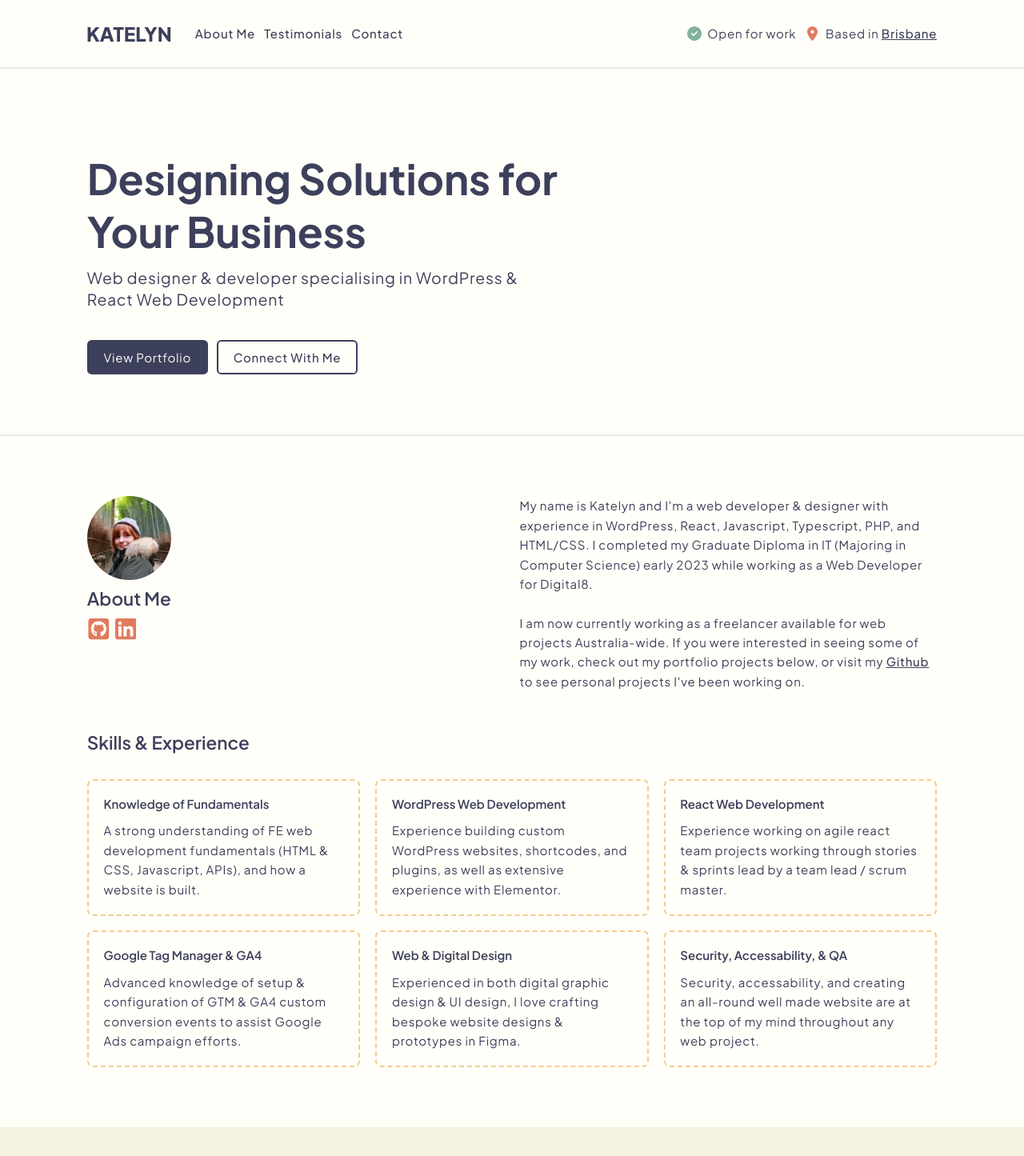
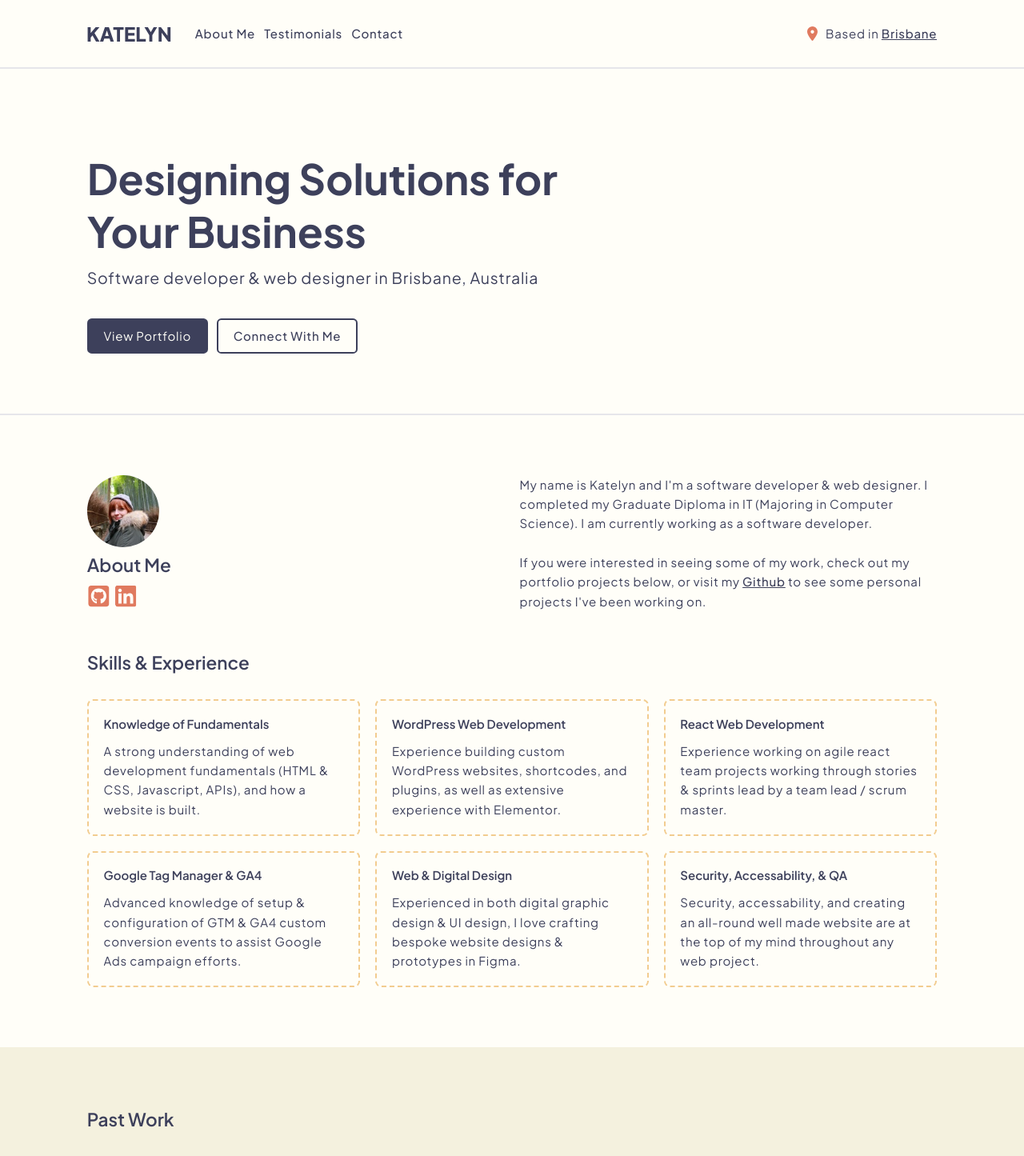
Before and after one commit to kati-e/portfolio, a React (Vite) app: page / in a window 1280 px wide. Shown: the top 1445 px of the page at 80% size. Built offline with nearby package versions, Linux system fonts and the light colour scheme.

Commit message:
adjusting content, hiding open for work tab, adding a new testimonial

```diff
--- a/src/HomePage.tsx
+++ b/src/HomePage.tsx
@@ -24,7 +24,7 @@ export default function HomePage() {
       <HeroBanner
         sectionId="hero"
         title="Designing Solutions for Your Business"
-        subtitle="Web designer & developer specialising in WordPress & React Web Development"
+        subtitle="Software developer & web designer in Brisbane, Australia"
         buttons={[
           { text: "View Portfolio", link: "#portfolio" },
           { text: "Connect With Me", link: "#contact" },
@@ -38,7 +38,7 @@ export default function HomePage() {
         featuredImages={FEATURED_IMAGES}
       >
         <p>
-          My name is Katelyn and I'm a web developer & designer with experience in WordPress, React, Javascript, Typescript, PHP, and HTML/CSS. I completed my Graduate Diploma in IT (Majoring in Computer Science) early 2023 while working as a Web Developer for Digital8. <br/><br/>I am now currently working as a freelancer available for web projects Australia-wide. If you were interested in seeing some of my work, check out my portfolio projects below, or visit my <a className="inline-link" href={Github} target="_blank">Github</a> to see personal projects I've been working on.
+          My name is Katelyn and I'm a software developer & web designer. I completed my Graduate Diploma in IT (Majoring in Computer Science). I am currently working as a software developer. <br/><br/>If you were interested in seeing some of my work, check out my portfolio projects below, or visit my <a className="inline-link" href={Github} target="_blank">Github</a> to see some personal projects I've been working on.
         </p>
       </AboutSection>
       <CardsSection
--- a/src/components/Header.tsx
+++ b/src/components/Header.tsx
@@ -36,10 +36,7 @@ export default function Header() {
                     </div>
                </div>
                <div className="icons-tabs desktop">
-                <div className="tab">
-                    <img src="/tick.svg" alt="checkmark icon" height={60} width={60} />
-                    <span>Open for work</span>
-                </div>
+               <AvailableForWorkTab available={false} />
                 <div className="tab">
                     <img src="/pin.svg" alt="map location pin icon" height={60} width={60} />
                     <span>Based in <a className="inline-link" href="https://maps.app.goo.gl/rfLyhYSitrb1jcxS7" target="_blank">Brisbane</a></span>
@@ -58,10 +55,7 @@ export default function Header() {
                     })}
                 </ul>
                 <div className="icons-tabs mobile">
-                <div className="tab">
-                    <img src="/tick.svg" alt="checkmark icon" height={60} width={60} />
-                    <span>Open for work</span>
-                </div>
+                <AvailableForWorkTab available={false} />
                 <div className="tab">
                     <img src="/pin.svg" alt="map location pin icon" height={60} width={60} />
                     <span>Based in <a className="inline-link" href="#" target="_blank">Brisbane</a></span>
@@ -73,3 +67,17 @@ export default function Header() {
         </header>
     )
 }
+
+function AvailableForWorkTab({ available } : { available: boolean }) {
+    return (
+        //only show this tab if I am available for work
+        <>
+        {available && (
+            <div className="tab">
+                <img src="/tick.svg" alt="checkmark icon" height={60} width={60} />
+                <span>Open for work</span>
+            </div>
+        )}
+        </>
+    )
+}
--- a/src/data/consts.ts
+++ b/src/data/consts.ts
@@ -81,7 +81,7 @@ export const CONTACT_ME_IMAGES: Image[] = [
 export const TECHNICAL_SPECIALISATIONS: TextCard[] = [
     {
         title: 'Knowledge of Fundamentals',
-        description: 'A strong understanding of FE web development fundamentals (HTML & CSS, Javascript, APIs), and how a website is built.'
+        description: 'A strong understanding of web development fundamentals (HTML & CSS, Javascript, APIs), and how a website is built.'
     },
     {
         title: 'WordPress Web Development',
@@ -116,7 +116,7 @@ export const TESTIMONIALS: Testimonial[] = [
     {
         testimonial: 'I highly recommend Katelyn for her amazing developer and designer skills. She does an amazing job on all projects. Not only does she meet the deadlines and requirements, she also helps build long-term relationships with clients.<br><br>I have the privilege of working with her on several projects and she is an absolutely pleasure to work with. Katelyn\'s dedication to ensuring high quality work and great results for clients is remarkable.',
         authorName: 'Luc Van der Vulgt',
-        authorPosition: 'Project Account Manager at Digital8',
+        authorPosition: 'Project Account Manager at Digital8 (Former)',
         authorIcon: '/testimonials/luc.jpeg'
     },
     {
@@ -130,6 +130,12 @@ export const TESTIMONIALS: Testimonial[] = [
         authorName: 'Ruby Fieldes',
         authorPosition: 'Client Web Support at Digital8',
         authorIcon: '/testimonials/ruby.jpg'
+    },
+    {
+        testimonial: 'Katelyn is an enthusiastic developer with a real drive to learn and experiment with new technologies. She has a great understanding of what makes software usable for users with a strong focus on UI and UX.',
+        authorName: 'Rhys McKenzie',
+        authorPosition: 'Head of Development at Digital8',
+        authorIcon: '/testimonials/rhys.jpeg'
     },
 ]
 
--- a/src/styles/components/about-section.scss
+++ b/src/styles/components/about-section.scss
@@ -8,7 +8,7 @@
             @apply flex flex-col gap-2;
 
             .dp-image {
-                @apply rounded-full h-[7rem] w-[7rem];
+                @apply rounded-full h-[6rem] w-[6rem];
             }
         }
     }
```
Also changed, not shown: public/testimonials/rhys.jpeg (added).
